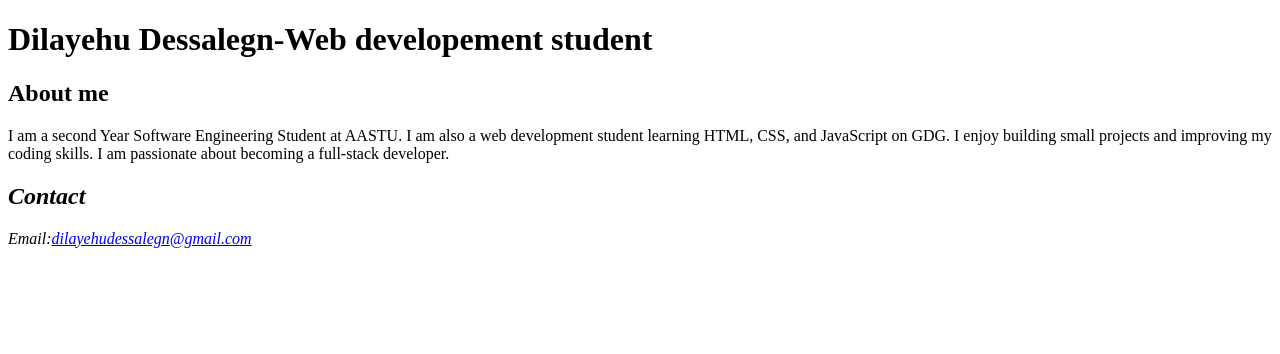
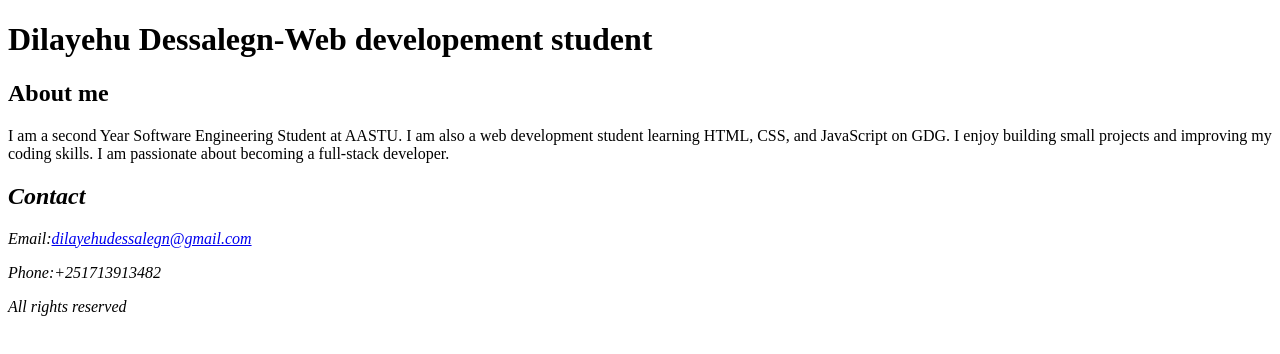
Before and after one commit to devdle/HTMLform, a plain HTML site: page index.html in a window 1280 px wide. Drawn offline with Linux system fonts and the light colour scheme.

Commit message:
update contact information

```diff
--- a/index.html
+++ b/index.html
@@ -22,6 +22,8 @@
     <address>
         <h2>Contact</h2>
         <p>Email:<a href="dilayehudessalegn@gmail.com">dilayehudessalegn@gmail.com</a></p>
+        <p>Phone:+251713913482</p>
+        <p>All rights reserved</p>
     </address>
    </footer>
 </body>
```
